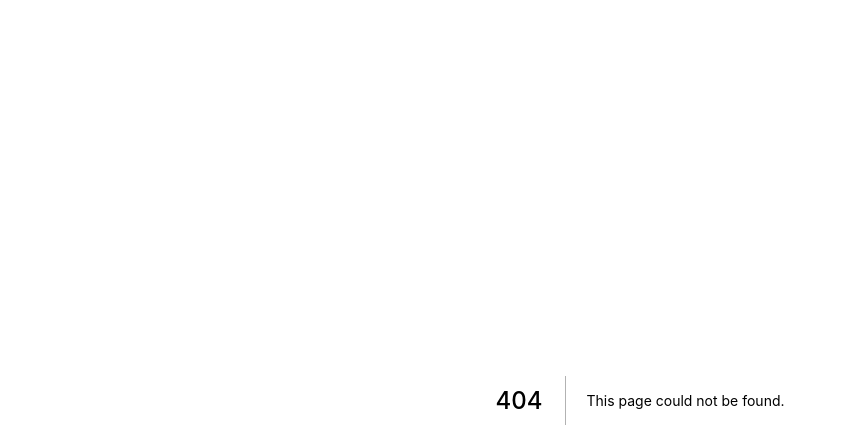
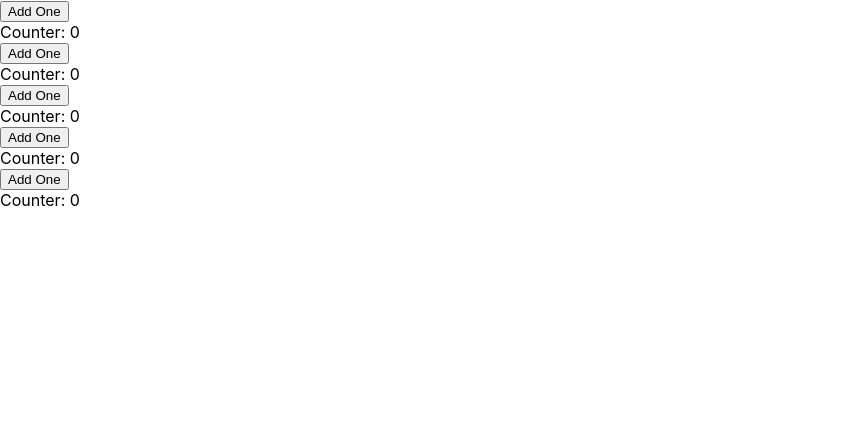
Before and after one commit to igorWebMASTER/mastering-context, a Next.js app: page /counter/counter-ctx-use-state in a window 1280 px wide. Before the commit this address had no page. Shown: the top 448 px of the page, without its empty margins (0-847 px from the left). Built offline with nearby package versions, Linux system fonts and the light colour scheme.

Commit message:
feat: add context with use state

```diff
--- /dev/null
+++ b/pages/counter/counter-ctx-use-state.js
@@ -0,0 +1,55 @@
+
+import { useState, createContext, useContext } from 'react'
+
+
+const CounterContext = createContext(null);
+
+const CounterContextProvider = ({children}) => (
+    <CounterContext.Provider value={useState(0)}>
+        {children}
+    </CounterContext.Provider>
+)
+
+export const Container = () => (
+    <div>
+        <AddOneButton />
+    </div>
+)
+
+const AddOneButton  = () => {
+    const [, setCounter] = useContext(CounterContext);
+    return (
+        <div>
+            <button onClick={() => setCounter((v) => v + 1)}>Add One</button>
+        </div>
+    )
+}
+
+
+const Counter = () => {
+    const [counter] = useContext(CounterContext);
+    return(
+        <div>Counter: {counter}</div>
+    )
+}
+
+function CounterUseState() {
+    return (
+        <CounterContextProvider>
+            <Container  />
+            <Counter  />
+        </CounterContextProvider>
+    )
+}
+
+export default function CounterFunctionState(){
+    return(
+        <>
+            <CounterUseState />
+            <CounterUseState />
+            <CounterUseState />
+            <CounterUseState />
+            <CounterUseState />
+        </>
+    )
+}
```
